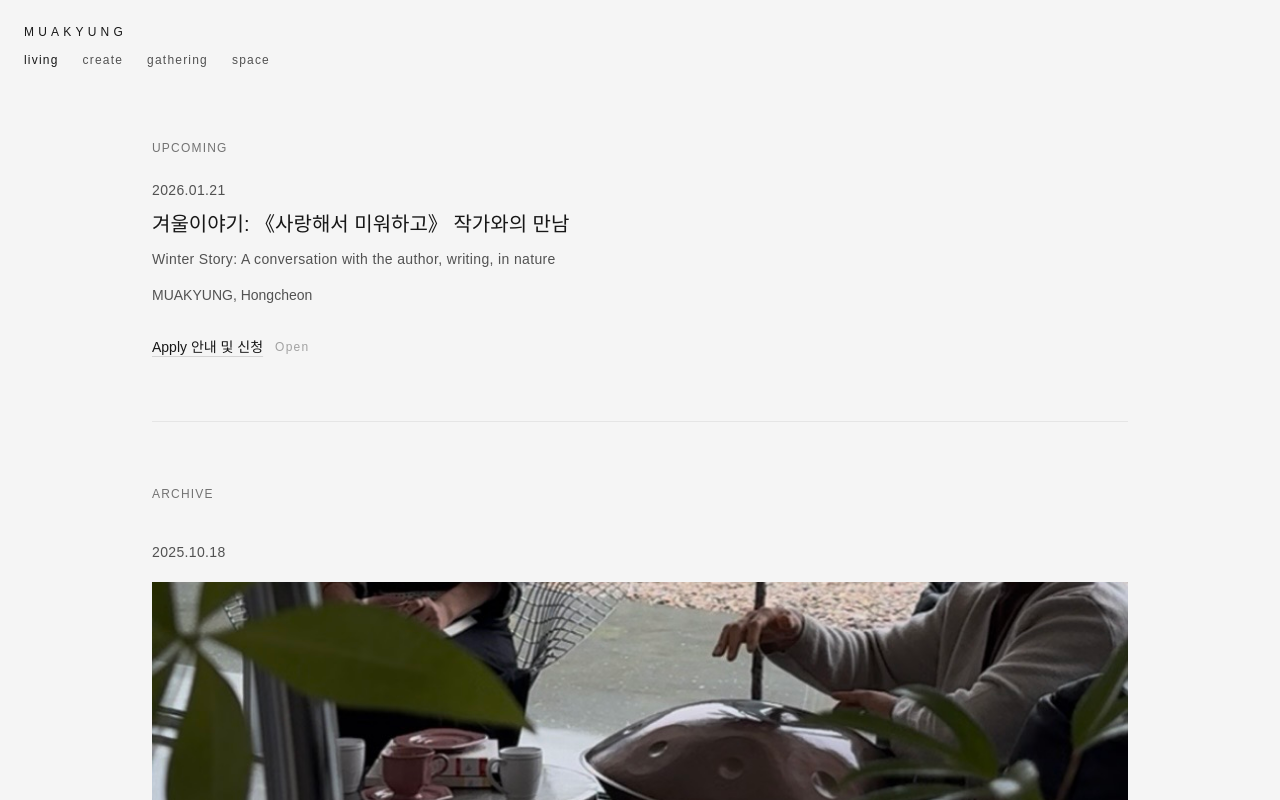
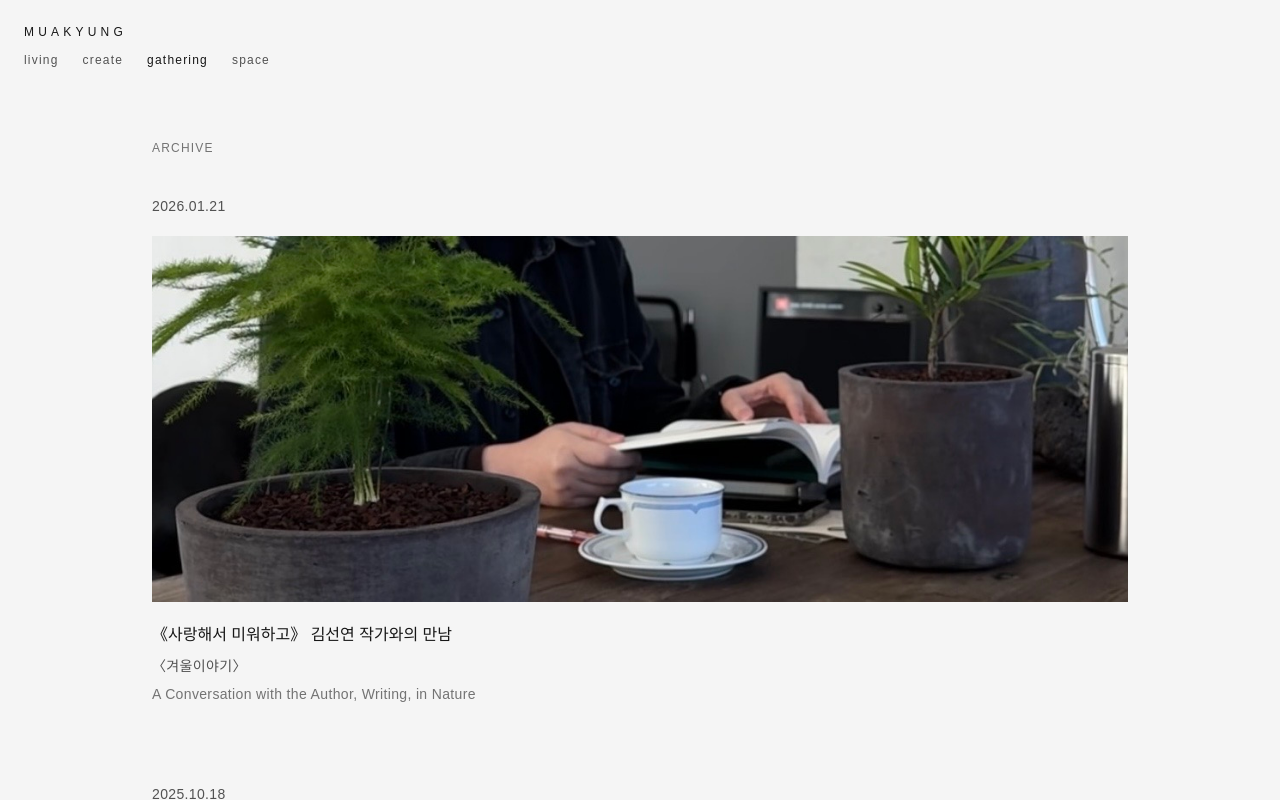
Before and after one commit to llllkyulee321/muakyung, a Next.js app: page /gathering in a window 1280 px wide. Shown: the top 800 px of the page. Built offline with nearby package versions, Linux system fonts and the light colour scheme.

Commit message:
Update gathering archive

```diff
--- a/app/gathering/page.tsx
+++ b/app/gathering/page.tsx
@@ -8,17 +8,16 @@ const nav = [
   { label: "space", href: "/space" },
 ];
 
-const upcoming = {
+const archive = [
+  {
     slug: "winter-story-2026",
     date: "2026.01.21",
-  title_en: "Winter Story: A conversation with the author, writing, in nature",
-  title_kr: "겨울이야기: 《사랑해서 미워하고》 작가와의 만남",
-  location: "MUAKYUNG, Hongcheon",
-  status: "Open",
-  apply_href: "https://forms.gle/RLBBCLCttRzfioWa9",
-};
-
-const archive = [
+    title_main: "《사랑해서 미워하고》 김선연 작가와의 만남",
+    title_sub: "〈겨울이야기〉",
+    subtitle_en: "A Conversation with the Author, Writing, in Nature",
+    image: "/gathering-winter.jpg",
+    type: "winter",
+  },
   {
     slug: "autumn-resonance-2025",
     date: "2025.10.18",
@@ -26,6 +25,7 @@ const archive = [
     title_kr: "〈가을의 공명〉",
     note: "Sound Meditation",
     image: "/gathering-autumn.jpg",
+    type: "default",
   },
   {
     slug: "first-gathering-2025",
@@ -34,16 +34,16 @@ const archive = [
     title_kr: "〈나와 공간, 그 사이〉",
     note: "Book Talk & Jazz Live",
     image: "/gathering-first-v2.jpg",
+    type: "default",
   },
 ];
 
 export default function GatheringPage() {
   return (
     <main className="min-h-screen bg-neutral-100 text-neutral-900">
-      {/* header */}
+      {/* HEADER */}
       <header className="sticky top-0 z-10 bg-neutral-100/85 backdrop-blur px-6 pt-6 pb-4">
         <div className="flex flex-col gap-3">
-    {/* Home link (top line) */}
           <Link
             href="/"
             className="text-xs tracking-[0.35em] text-neutral-900 hover:opacity-70 transition"
@@ -51,14 +51,13 @@ export default function GatheringPage() {
             MUAKYUNG
           </Link>
 
-    {/* Menu (second line) */}
           <nav className="flex flex-wrap gap-x-6 gap-y-2 text-xs tracking-widest text-neutral-600">
             {nav.map((t) => (
               <Link
                 key={t.label}
                 href={t.href}
                 className={`hover:text-neutral-900 transition ${
-            t.label === "living" ? "text-neutral-900" : ""
+                  t.label === "gathering" ? "text-neutral-900" : ""
                 }`}
               >
                 {t.label}
@@ -68,87 +67,72 @@ export default function GatheringPage() {
         </div>
       </header>
 
+      {/* CONTENT */}
       <section className="mx-auto w-full max-w-5xl px-6 pt-14 pb-24">
-        {/* UPCOMING */}
-        <div className="max-w-2xl">
-          <p className="text-xs tracking-widest text-neutral-500">UPCOMING</p>
+        <p className="text-xs tracking-widest text-neutral-500">ARCHIVE</p>
 
-          <div className="mt-6 space-y-2">
+        <div className="mt-10 space-y-20">
+          {archive.map((a) => (
+            <div key={a.slug} className="space-y-5">
+              {/* Date */}
               <p className="text-sm tracking-wide text-neutral-600">
-              {upcoming.date}
+                {a.date}
               </p>
 
-            <h1 className="text-xl leading-relaxed text-neutral-900">
-  {upcoming.title_kr}
-</h1>
-
-            <p className="text-sm tracking-wide text-neutral-600">
-              {upcoming.title_en}
-            </p>
-
-            <p className="pt-2 text-sm text-neutral-600">
-              {upcoming.location}
-            </p>
-
-            <div className="pt-6 flex items-center gap-3">
-  <a
-    href={upcoming.apply_href}
-    target="_blank"
-    rel="noopener noreferrer"
-    className="text-sm text-neutral-900 underline underline-offset-4 decoration-neutral-300 hover:decoration-neutral-700 transition"
-  >
-    Apply 안내 및 신청
-  </a>
-
-  <span className="text-xs tracking-widest text-neutral-400">
-    {upcoming.status}
-  </span>
-</div>
-          </div>
-        </div>
-
-        {/* divider */}
-        <div className="my-16 h-px w-full bg-neutral-200" />
-
-        {/* ARCHIVE */}
-<div>
-  <p className="text-xs tracking-widest text-neutral-500">ARCHIVE</p>
-
-  <div className="mt-10 space-y-16">
-    {archive.map((a) => (
-      <div key={a.slug} className="max-w-5xl space-y-5">
-        <p className="text-sm tracking-wide text-neutral-600">{a.date}</p>
-
-        {/* 16:6 image */}
+              {/* Image */}
               <div className="relative w-full overflow-hidden bg-neutral-200 aspect-[16/6]">
-          {a.image ? (
+                {a.image && (
                   <Image
                     src={a.image}
-              alt={a.title_en}
+                    alt="gathering image"
                     fill
                     className="object-cover"
                   />
-          ) : null}
+                )}
               </div>
 
+              {/* Text */}
               <div className="max-w-3xl space-y-2">
+                {a.type === "winter" ? (
+                  <>
+                    {/* Main title */}
+                    <p className="text-base leading-relaxed text-neutral-900">
+                      {a.title_main}
+                    </p>
+
+                    {/* Sub title */}
+                    <p className="text-sm tracking-wide text-neutral-600">
+                      {a.title_sub}
+                    </p>
+
+                    {/* English subtitle */}
+                    <p className="text-sm tracking-wide text-neutral-500">
+                      {a.subtitle_en}
+                    </p>
+                  </>
+                ) : (
+                  <>
                     <p className="text-base leading-relaxed text-neutral-900">
                       {a.title_en}
                     </p>
 
-          <p className="text-sm tracking-wide text-neutral-600">{a.title_kr}</p>
+                    <p className="text-sm tracking-wide text-neutral-600">
+                      {a.title_kr}
+                    </p>
 
-          {a.note ? (
-            <p className="text-sm tracking-wide text-neutral-500">{a.note}</p>
-          ) : null}
+                    {a.note && (
+                      <p className="text-sm tracking-wide text-neutral-500">
+                        {a.note}
+                      </p>
+                    )}
+                  </>
+                )}
               </div>
             </div>
           ))}
         </div>
-</div>
 
-
-        {/* footnote */}
+        {/* FOOTNOTE */}
         <div className="mt-20">
           <p className="text-xs tracking-wide text-neutral-500">
             Gatherings are held irregularly.
```
Also changed, not shown: public/gathering-winter.jpg (added), 1 other file (tests, documents, lock files or other folders). Lines whose indentation alone changed are shown as unchanged.
